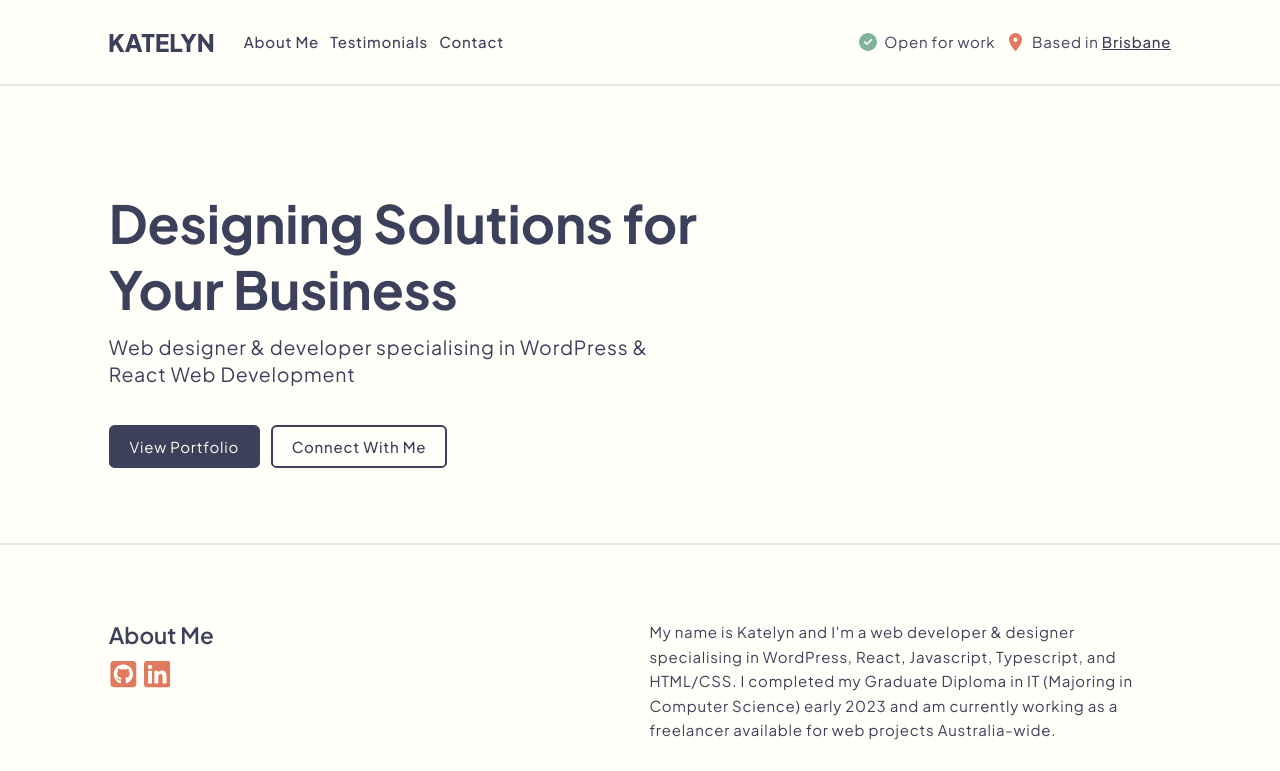
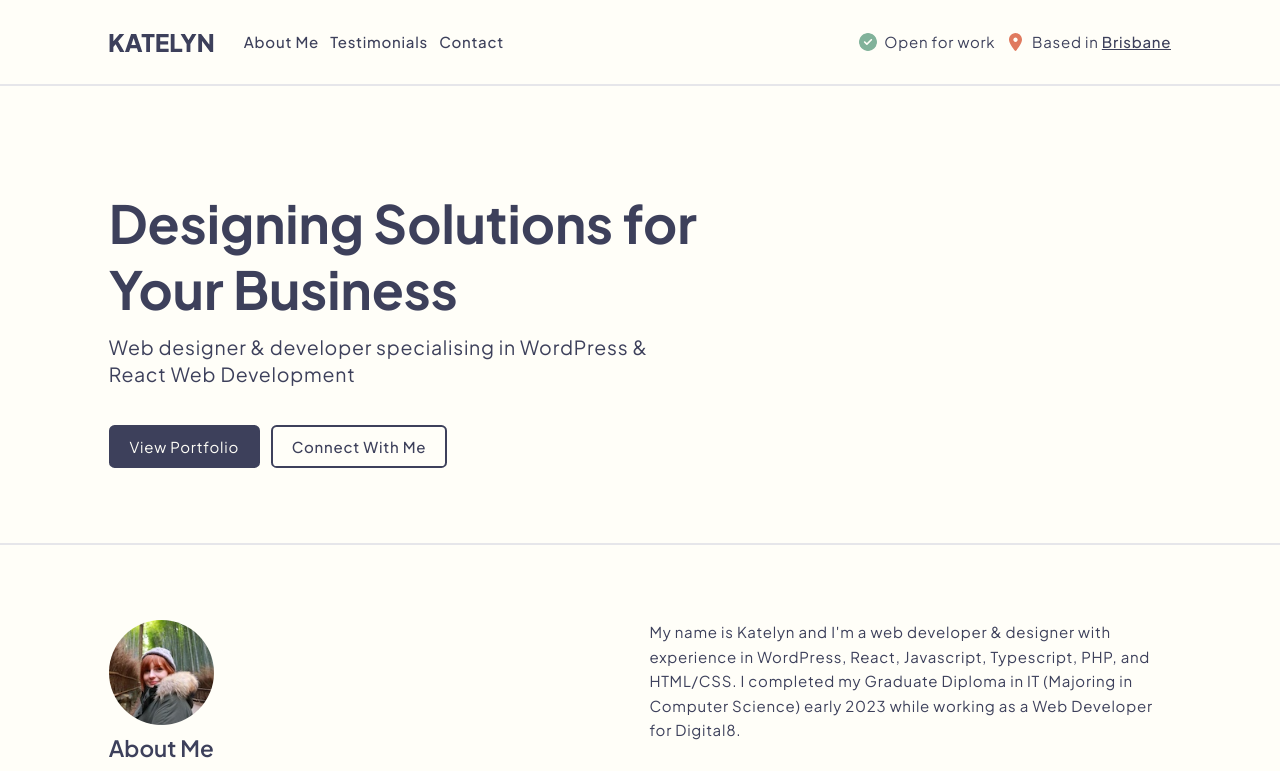
Before and after one commit to kati-e/portfolio, a React (Vite) app: page / in a window 1280 px wide. Shown: the top 771 px of the page. Built offline with nearby package versions, Linux system fonts and the light colour scheme.

Commit message:
adding new content, and adding my little profile picture

```diff
--- a/src/HomePage.tsx
+++ b/src/HomePage.tsx
@@ -3,8 +3,10 @@ import HeroBanner from "./components/sections/HeroBanner";
 import CardsSection from "./components/sections/CardsSection";
 import {
   CONTACT_ME_IMAGES,
+  DP_ME,
   EmailAddress,
   FEATURED_IMAGES,
+  Github,
   PORTFOLIO_PROJECTS,
   SOCIAL_LINKS,
   TECHNICAL_SPECIALISATIONS,
@@ -31,15 +33,12 @@ export default function HomePage() {
       <AboutSection
         sectionId="about"
         title="About Me"
+        dpImage={DP_ME}
         icons={SOCIAL_LINKS}
         featuredImages={FEATURED_IMAGES}
       >
         <p>
-          My name is Katelyn and I'm a web developer & designer specialising in
-          WordPress, React, Javascript, Typescript, and HTML/CSS. I completed my
-          Graduate Diploma in IT (Majoring in Computer Science) early 2023 and
-          am currently working as a freelancer available for web projects
-          Australia-wide.
+          My name is Katelyn and I'm a web developer & designer with experience in WordPress, React, Javascript, Typescript, PHP, and HTML/CSS. I completed my Graduate Diploma in IT (Majoring in Computer Science) early 2023 while working as a Web Developer for Digital8. <br/><br/>I am now currently working as a freelancer available for web projects Australia-wide. If you were interested in seeing some of my work, check out my portfolio projects below, or visit my <a className="inline-link" href={Github} target="_blank">Github</a> to see personal projects I've been working on.
         </p>
       </AboutSection>
       <CardsSection
--- a/src/PrivacyPolicy.tsx
+++ b/src/PrivacyPolicy.tsx
@@ -3,14 +3,14 @@ export default function PrivacyPolicy() {
         <section className="priv-pol wrapper">
             <div className="container">
                 <h1 className="hero-text">Privacy Policy</h1>
-                <span>Last Updated: 14/05/2024</span>
+                <span>Last Updated: 21/05/2024</span>
                 <div className="content">
                     <p>This site uses Google Analytics & Google Tag Manager to track user data and activity on this website. For more information on how this third-party handles user data, please visit the official sites:</p>
                     <br/>
                     <p>- Google Analytics <a className="inline-link" href="https://www.google.com/analytics/terms/?hl=en-GB" target="_blank">terms of service</a> and <a className="inline-link" href="https://policies.google.com/privacy?hl=en-GB" target="_blank">privacy policy</a></p>
                     <p>- Google Tag Manager <a className="inline-link" href="https://support.google.com/tagmanager/answer/7157428?hl=en-GB" target="_blank">terms of service</a> and <a className="inline-link" href="https://policies.google.com/privacy?hl=en-GB" target="_blank">privacy policy</a></p>
                     <br/>
-                    <p>For any further questions please contact me through either LinkedIn messages or through the contact form on the home page.</p>
+                    <p>For any further questions please contact me through either LinkedIn messages or via email.</p>
                 </div>
                 <a href="/" className="button">Return To Home</a>
             </div>
--- a/src/components/sections/AboutSection.tsx
+++ b/src/components/sections/AboutSection.tsx
@@ -14,12 +14,14 @@ import ImageGallery from "../child-components/ImageGallery";
 export default function AboutSection({
   sectionId,
   title,
+  dpImage,
   icons,
   featuredImages,
   children,
 }: {
   sectionId?: string;
   title: string;
+  dpImage?: Image;
   icons: Icon[];
   featuredImages: Image[];
   children: ReactNode;
@@ -29,6 +31,9 @@ export default function AboutSection({
       <section id={sectionId ?? ""} className="about wrapper">
         <div className="container">
           <div className="heading-content">
+            {dpImage && <div className="dp-image">
+              <img src={dpImage.src} alt={dpImage.alt} height="130px" width="130px" />
+            </div>}
             <h2 className="heading-text">{title ?? ""}</h2>
             <IconsGroup icons={icons} />
           </div>
--- a/src/data/consts.ts
+++ b/src/data/consts.ts
@@ -1,8 +1,9 @@
 import { PortfolioProject, Testimonial, Icon, Image, TextCard, Link } from "./shapes";
 
-export const LinkedIn = 'https://www.linkedin.com/in/katelyncleary/'
-export const Github = 'https://github.com/kati-e/'
-export const EmailAddress = 'support@klcleary.com'
+export const LinkedIn: string = 'https://www.linkedin.com/in/katelyncleary/'
+export const Github: string = 'https://github.com/kati-e/'
+export const EmailAddress: string = 'support@klcleary.com'
+export const DP_ME: Image = {src: '/me.jpg', alt: "Photo of me in Japan with some bamboo in the background"}
 
 //NAVBAR
 export const NAV_MENU: Link[] = [
--- a/src/styles/components/about-section.scss
+++ b/src/styles/components/about-section.scss
@@ -6,6 +6,10 @@
 
         .heading-content {
             @apply flex flex-col gap-2;
+
+            .dp-image {
+                @apply rounded-full h-[7rem] w-[7rem];
+            }
         }
     }
 }
```
Also changed, not shown: public/me.jpg (added).
